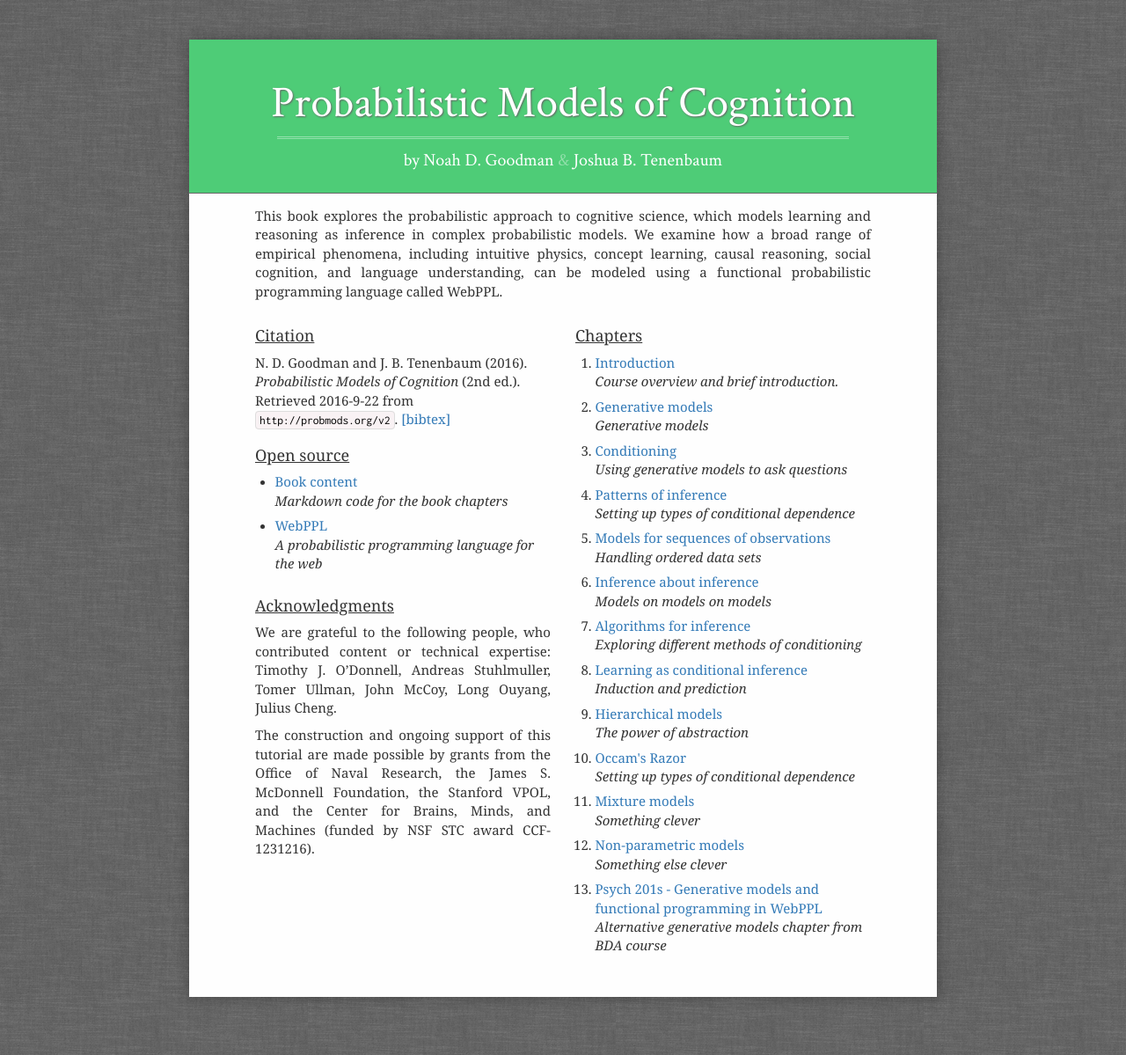
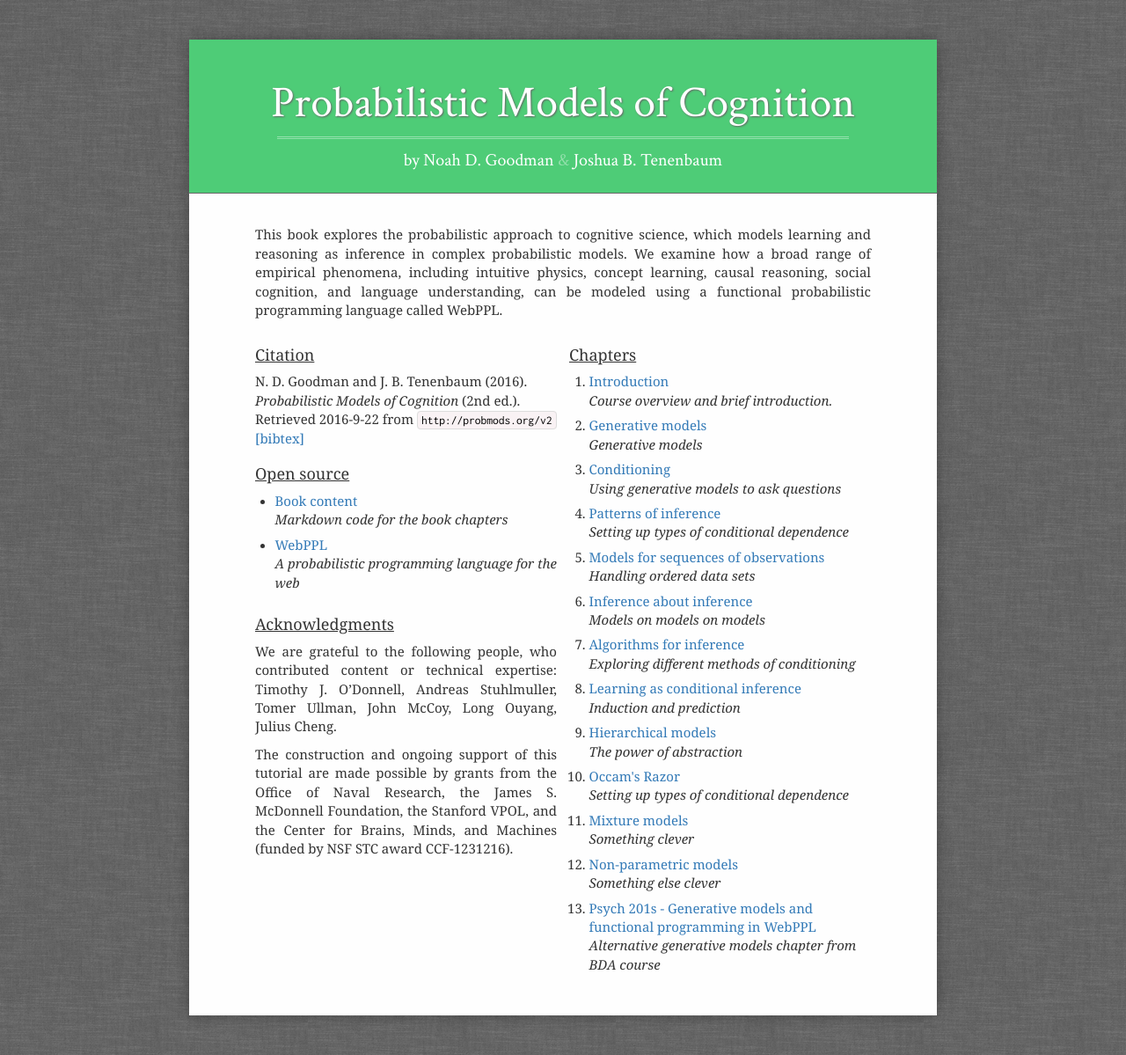
Before and after one commit to probmods/probmods2, a Jekyll site: the page built from index.md, in a window 1280 px wide. Shown: the whole page at 88% size. Built offline with Jekyll 4.4.1, drawn with Linux system fonts in a browser that asks for light colours; nearby versions of some CDN libraries; library files that are not in the unit come from our copies; before the commit the page ends 1178 px from its top, so only the background shows below that.

Commit message:
More landing page tweaks

```diff
--- a/assets/css/index.css
+++ b/assets/css/index.css
@@ -55,12 +55,12 @@
 }
 
 #left {
-    width: 48%;
+    width: 49%;
     float: left;
 }
 
 #right {
-    width: 48%;
+    width: 49%;
     float: right;
 }
 
--- a/index.md
+++ b/index.md
@@ -13,13 +13,14 @@
   <span class="authors">by Noah D. Goodman <span class='ampersand'>&amp;</span> Joshua B. Tenenbaum</span>
 </div>
 
+<br />
 This book explores the probabilistic approach to cognitive science, which models learning and reasoning as inference in complex probabilistic models.
 We examine how a broad range of empirical phenomena, including intuitive physics, concept learning, causal reasoning, social cognition, and language understanding, can be modeled using a functional probabilistic programming language called WebPPL.
 
 <div id='left'>
 
 <h3>Citation</h3>
-N. D. Goodman and J. B. Tenenbaum (2016). <i>Probabilistic Models of Cognition</i> (2nd ed.). Retrieved <span class="date">YYYY-MM-DD</span> from <code>http://probmods.org/v2</code>. <a id="toggle-bibtex" href="#">[bibtex]</a>
+N. D. Goodman and J. B. Tenenbaum (2016). <i>Probabilistic Models of Cognition</i> (2nd ed.). Retrieved <span class="date">YYYY-MM-DD</span> from <code>http://probmods.org/v2</code><br /><a id="toggle-bibtex" href="#">[bibtex]</a>
 
 <pre id="bibtex">
 @misc{probmods2,
```
